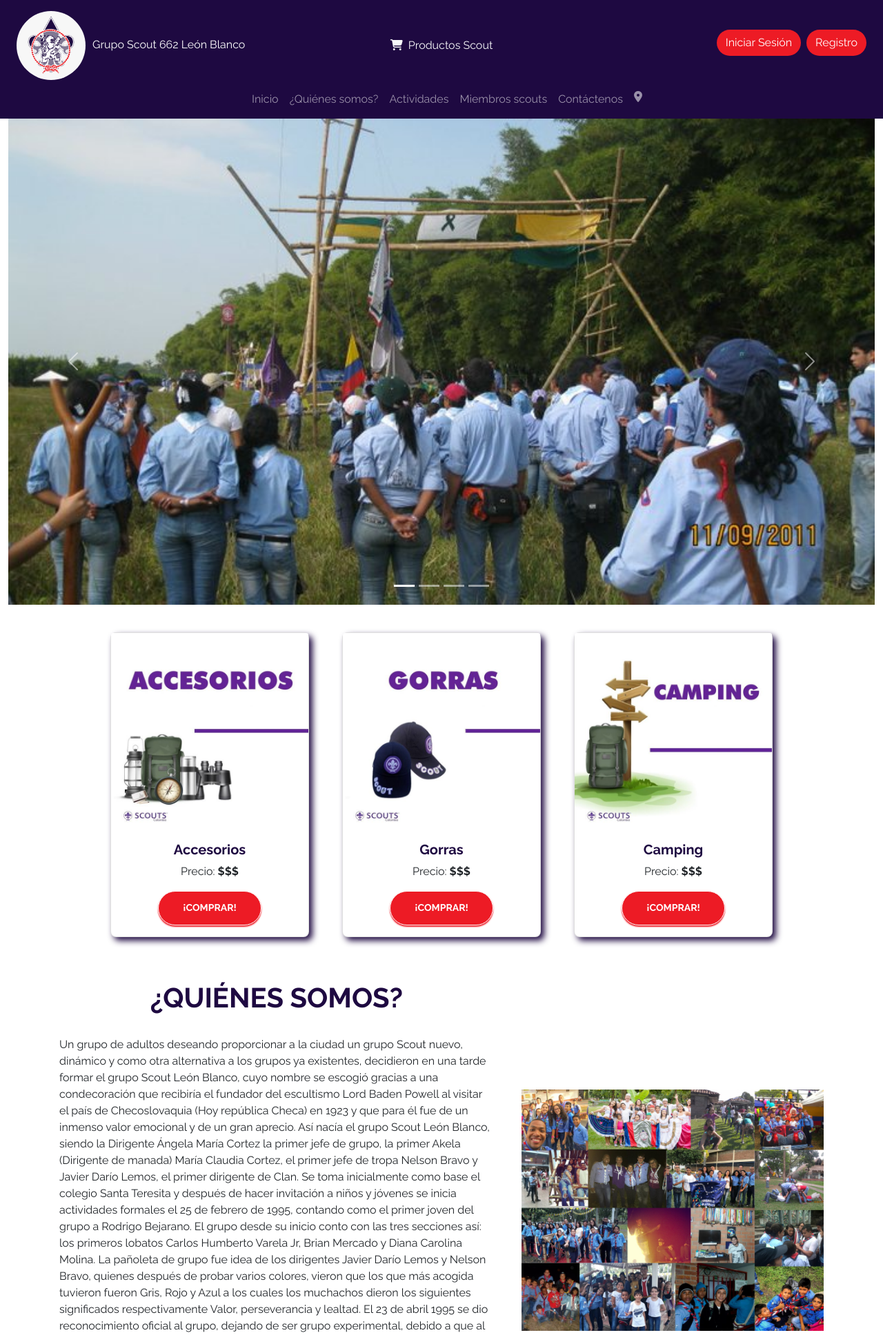
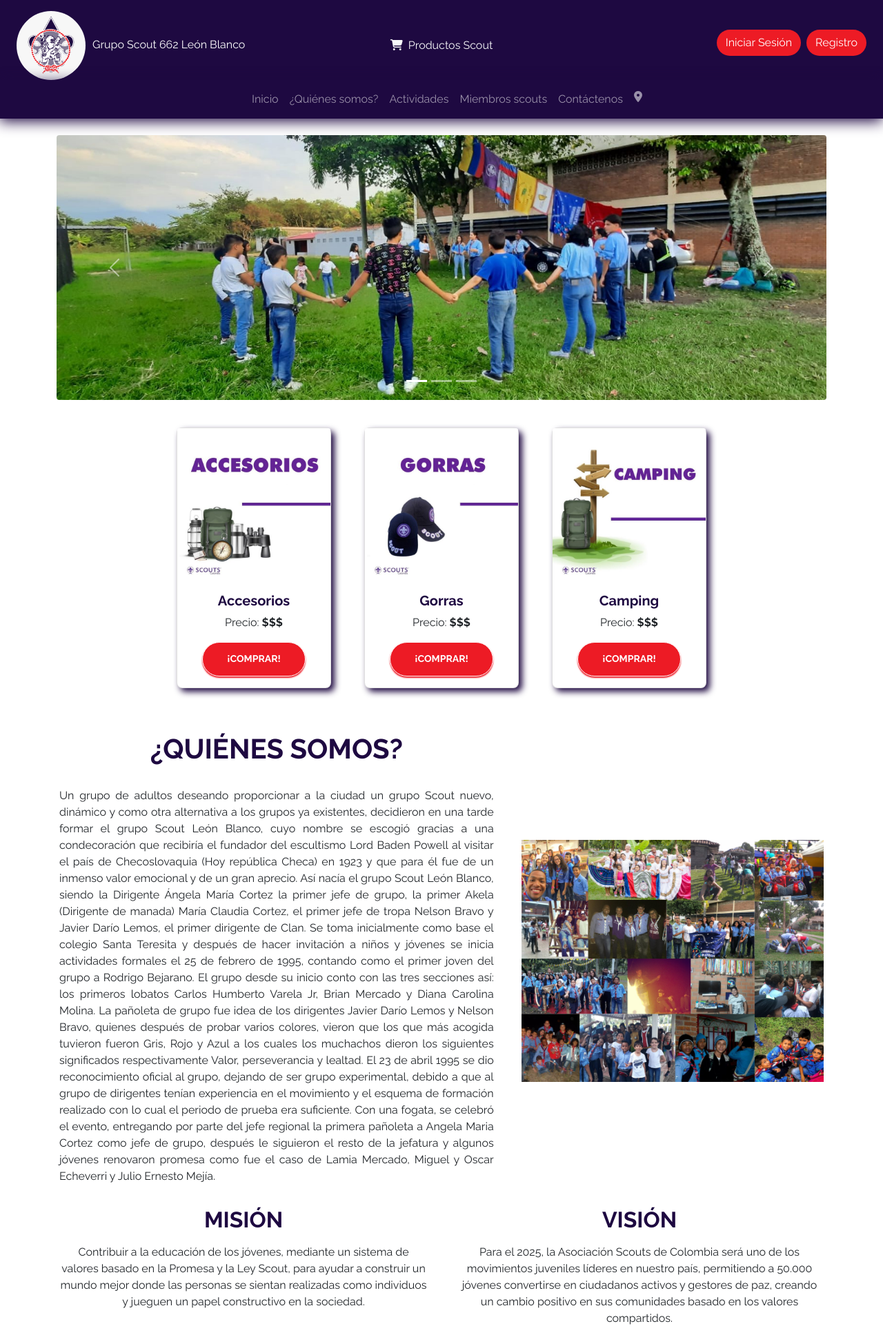
Before and after one commit to EdwinAyala22/proyectoGrupoScout, a PHP site: page /proyectoGrupoScout/ in a window 1280 px wide. Shown: the top 1936 px of the page at 69% size. Run offline with PHP 8.4, Linux system fonts and the light colour scheme; some libraries are stand-ins or nearby versions.

Commit message:
Carrusel, estilos y registro visitantes

```diff
--- a/assets/css/style.css
+++ b/assets/css/style.css
@@ -9,10 +9,15 @@
   /* list-style: none; */
 }
 
+.text_home{
+  text-align: justify !important;
+}
+
 /* navbar */
 .nav_scout {
   background-color: #1e0941;
   top: 0%;
+  box-shadow: -1px 4px 20px 0px #1e0941;
 }
 
 .nav_logo {
--- a/views/admin/listUsers.php
+++ b/views/admin/listUsers.php
@@ -19,7 +19,7 @@ $query = "SELECT * FROM ramas";
 $result_ramas = mysqli_query($conn, $query);
 
 
-$consulta = 'SELECT * FROM usuarios U, ramas R, roles L WHERE U.id_rama = R.id_rama AND U.id_rol= L.id_rol';
+$consulta = 'SELECT * FROM usuarios U, ramas R, roles L WHERE U.id_rama = R.id_rama AND U.id_rol= L.id_rol AND U.id_rol = 2';
 $result = mysqli_query($conn, $consulta);
 
 
@@ -81,7 +81,7 @@ require '../templates/header.php';
                     <th scope="col">T.D</th>
                     <th scope="col">Documento</th>
                     <th scope="col">Correo</th>
-                    <th scope="col">Rol</th>
+                    <th scope="col">Rama</th>
                     <th scope="col">Acciones</th>
                 </tr>
             </thead>
@@ -97,7 +97,7 @@ require '../templates/header.php';
                         <td><?php echo $mostrar['tipodoc'] ?></td>
                         <td><?php echo $mostrar['documento'] ?></td>
                         <td><?php echo $mostrar['correo'] ?></td>
-                        <td><?php echo $mostrar['rol'] ?></td>
+                        <td><?php echo $mostrar['nom_rama'] ?></td>
                         <td class="text-center">
                             <a class="m-1 btn btnDetalles" href="/proyectoGrupoScout/views/admin/detalleUsuario.php?det=<?php echo $mostrar['documento'] ?>">Detalles</a>
                             <a class="m-1 btn btnEditar" href="/proyectoGrupoScout/views/admin/editarUsuario.php?edit=<?php echo $mostrar['documento'] ?>">Editar</a>
--- a/views/home.php
+++ b/views/home.php
@@ -40,27 +40,27 @@ $n = count($productos) - 1;
 
 
 ?>
-<div class="container-xxl">
-    <div id="carouselExampleIndicators" class="carousel slide" data-bs-ride="carousel">
+<div class="container mt-4">
+    <div id="carouselExampleIndicators" class="carousel slide rounded" data-bs-ride="carousel">
         <div class="carousel-indicators">
             <button type="button" data-bs-target="#carouselExampleIndicators" data-bs-slide-to="0" class="active" aria-current="true" aria-label="Slide 1"></button>
             <button type="button" data-bs-target="#carouselExampleIndicators" data-bs-slide-to="1" aria-label="Slide 2"></button>
             <button type="button" data-bs-target="#carouselExampleIndicators" data-bs-slide-to="2" aria-label="Slide 3"></button>
-            <button type="button" data-bs-target="#carouselExampleIndicators" data-bs-slide-to="3" aria-label="Slide 4"></button>
+            <!-- <button type="button" data-bs-target="#carouselExampleIndicators" data-bs-slide-to="3" aria-label="Slide 4"></button> -->
         </div>
         <div class="carousel-inner">
             <div class="carousel-item active">
-                <img src="assets/img/slider-uno.jpg" class="d-block w-100" alt="...">
+                <img src="assets/img/image1.jpeg" class="d-block w-100 rounded" alt="...">
             </div>
             <div class="carousel-item">
-                <img src="assets/img/slider-dos.jpg" class="d-block w-100" alt="...">
+                <img src="assets/img/image3.jpeg" class="d-block w-100 rounded" alt="...">
             </div>
             <div class="carousel-item">
-                <img src="assets/img/slider-tres.jpg" class="d-block w-100" alt="...">
+                <img src="assets/img/image4.jpeg" class="d-block w-100 rounded" alt="...">
             </div>
-            <div class="carousel-item">
-                <img src="assets/img/slider-cuatro.jpg" class="d-block w-100" alt="...">
-            </div>
+            <!-- <div class="carousel-item">
+                <img src="assets/img/slider-cuatro.jpg" class="d-block w-100 rounded" alt="...">
+            </div> -->
         </div>
         <button class="carousel-control-prev" type="button" data-bs-target="#carouselExampleIndicators" data-bs-slide="prev">
             <span class="carousel-control-prev-icon" aria-hidden="true"></span>
@@ -79,7 +79,7 @@ $n = count($productos) - 1;
     <?php
     for ($i = 0; $i <= 2; $i++) {
     ?>
-        <div class="card card_productos text-center m-4" style="width: 18rem;">
+        <div class="card card_productos text-center m-4" style="width: 14rem;">
             <img src="<?php echo $productos[$i] ?>" class="card-img-top" alt="...">
             <div class="card-body">
                 <h5 class="card-title fw-bold" style="color: #1e0941;"><?php echo $nombreP[$i] ?></h5>
@@ -106,7 +106,7 @@ $n = count($productos) - 1;
         <div class="row row-cols-lg-2 row-cols-sm-1">
             <div class="col-lg-7">
                 <h1 class="text-center fw-bold p-3 titulo" id="QS">¿QUIÉNES SOMOS?</h1>
-                <p class="p-2">Un grupo de adultos deseando proporcionar a la ciudad un grupo Scout nuevo, dinámico y como otra alternativa a los grupos ya existentes,
+                <p class="p-2 text_home">Un grupo de adultos deseando proporcionar a la ciudad un grupo Scout nuevo, dinámico y como otra alternativa a los grupos ya existentes,
                     decidieron en una tarde formar el grupo Scout León Blanco, cuyo nombre se escogió gracias a una condecoración que recibiría el fundador
                     del escultismo Lord Baden Powell al visitar el país de Checoslovaquia (Hoy república Checa) en 1923 y que para él fue de un inmenso valor
                     emocional y de un gran aprecio. Así nacía el grupo Scout León Blanco, siendo la Dirigente Ángela María Cortez la primer jefe de grupo, la
```
Also changed, not shown: queries/registrarV.php (+21 -5 lines), views/graficas/graficas.php (+10 -1 lines), assets/img/image1.jpeg (added), assets/img/image3.jpeg (added), assets/img/image4.jpeg (added).
